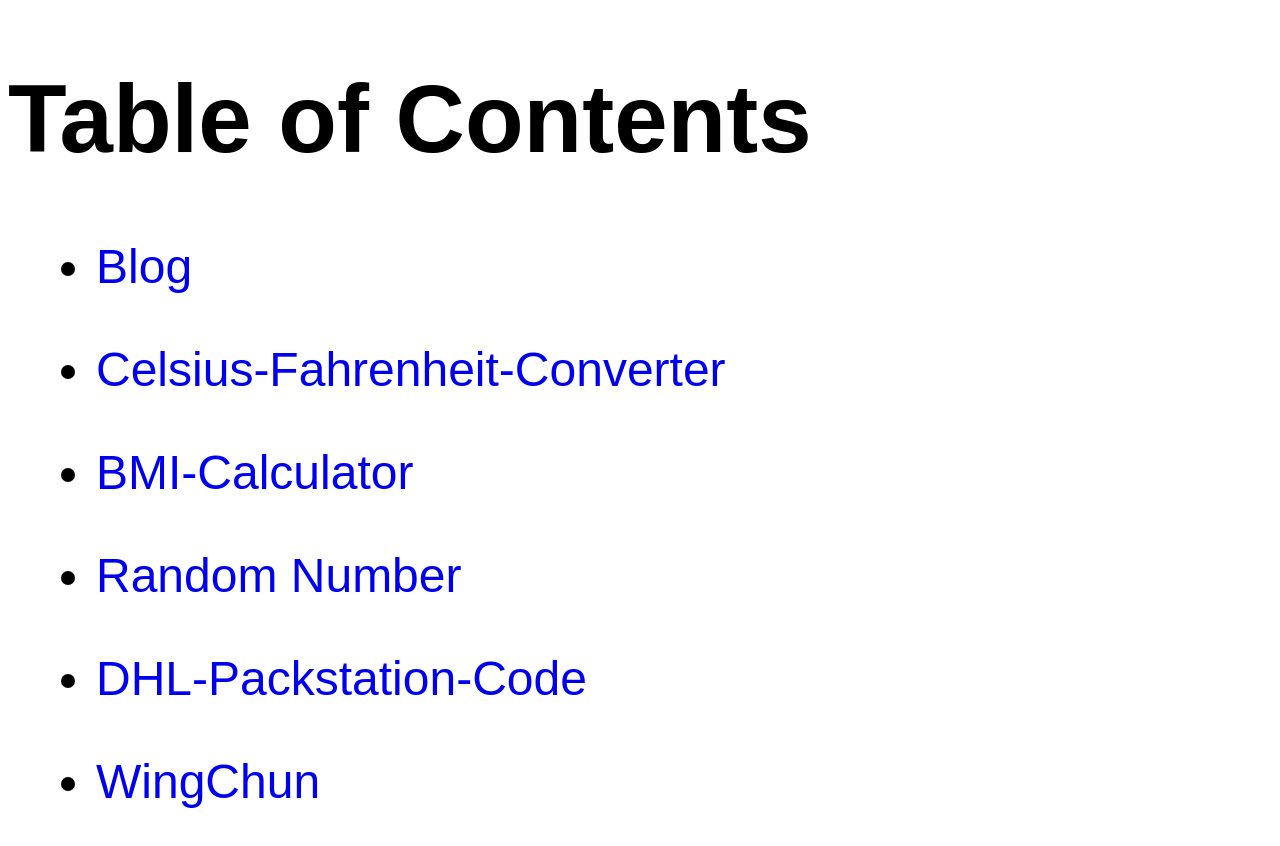
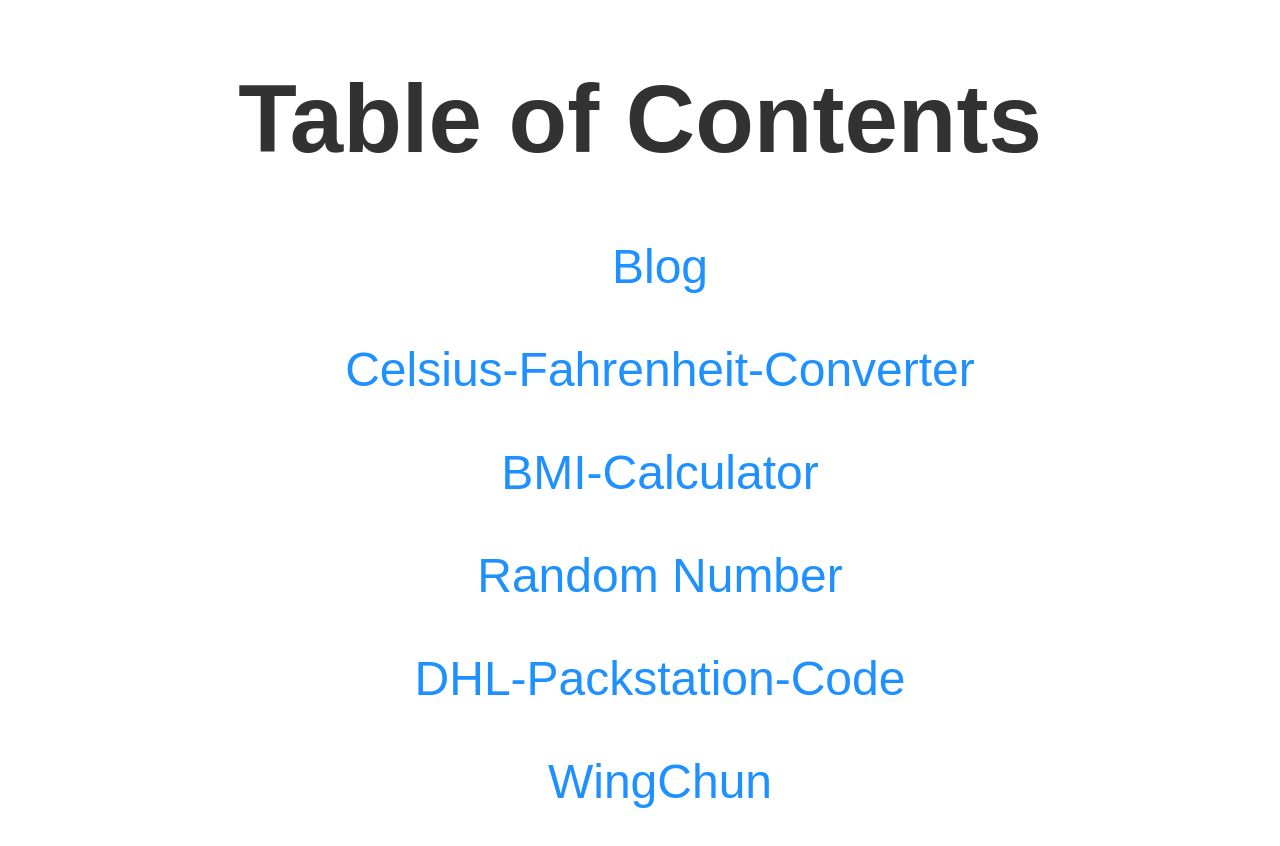
Before and after one commit to SpikePy/SpikePy.github.io, a plain HTML site: page index.html in a window 1280 px wide. Drawn offline with Linux system fonts and the light colour scheme.

Commit message:
improve style

```diff
--- a/style.css
+++ b/style.css
@@ -1,13 +1,24 @@
 html {
   font-family: sans-serif;
   font-size: 3rem;
+  text-align: center;
+  color: rgb(50, 50, 50);
 }
 
 li {
-  list-style-type: disc;
+  list-style-type: none;
   margin: 1rem;
 }
 
-li > a {
+a {
   text-decoration: none;
+  color: DodgerBlue;
+  transition: all .5s ease;
 }
+a:visited {
+  color: DodgerBlue;
+}
+a:hover {
+  /* color:  rgb(50, 50, 50); */
+  font-size: 1.2em
+}
```
